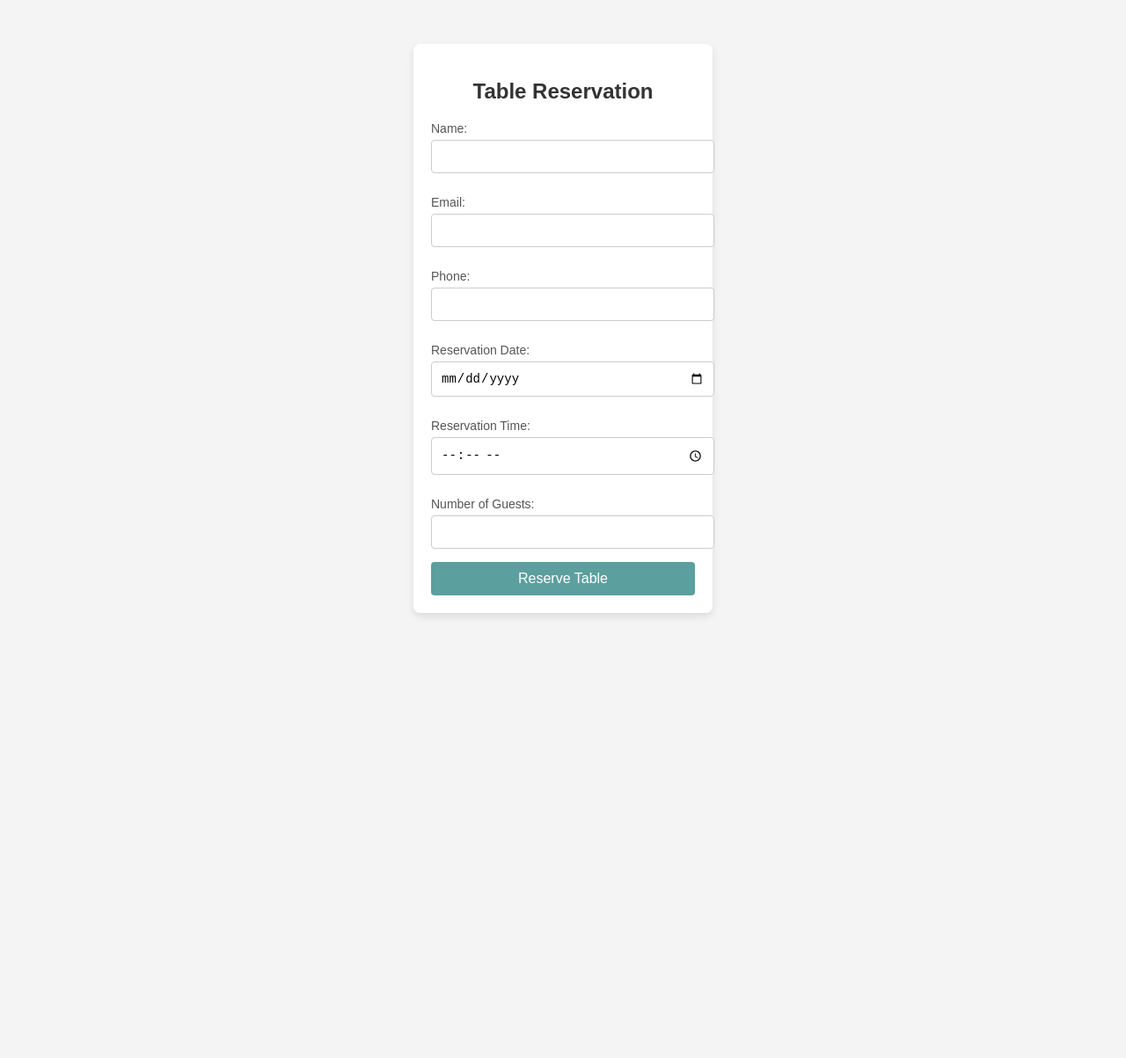
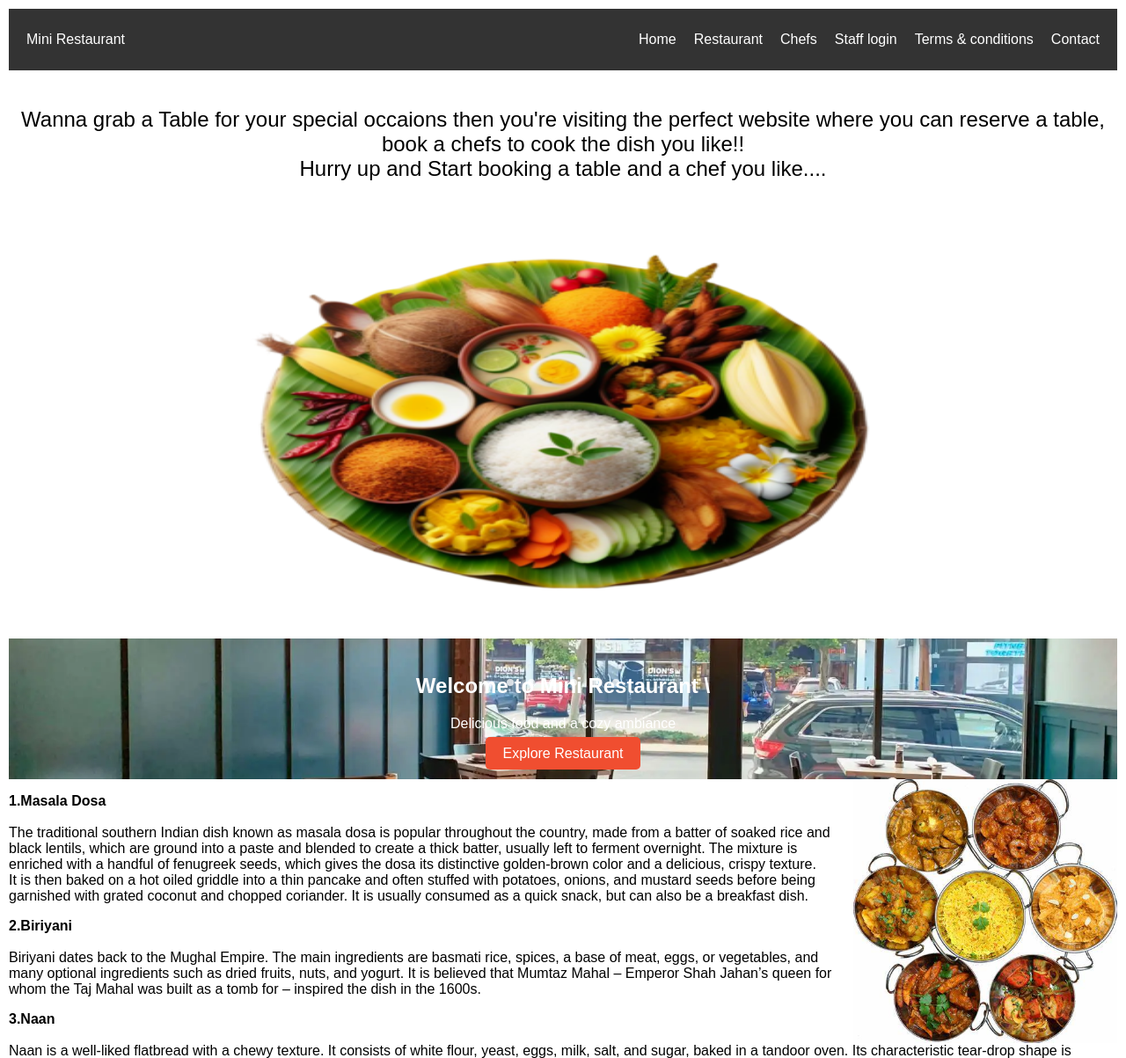
Before and after one commit to SinchanaR19/restaurant, a plain HTML site: page index.html in a window 1280 px wide. Shown: the top 1203 px of the page at 88% size. Before the commit the page ends 800 px from the top, so only its background shows below. Drawn offline with Linux system fonts and the light colour scheme; files whose address does not match are found by name.

Commit message:
index.html

```diff
--- a/index.html
+++ b/index.html
@@ -1,35 +1,94 @@
 <!DOCTYPE html>
 <html lang="en">
 <head>
-    <meta charset="UTF-8">
-    <meta name="viewport" content="width=device-width, initial-scale=1.0">
-    <title>Table Reservation</title>
-    <link rel="stylesheet" href="style.css">
+  <meta charset="UTF-8">
+  <meta name="viewport" content="width=device-width, initial-scale=1.0">
+  <title>Mini Restaurant</title>
+  <link rel="stylesheet" href="mini.css">
+  <link rel="stylesheet" href="mini.js">
+  <link rel="stylesheet" href="https://cdnjs.cloudflare.com/ajax/libs/font-awesome/6.7.1/css/all.min.css" integrity="sha512-5Hs3dF2AEPkpNAR7UiOHba+lRSJNeM2ECkwxUIxC1Q/FLycGTbNapWXB4tP889k5T5Ju8fs4b1P5z/iB4nMfSQ==" crossorigin="anonymous" referrerpolicy="no-referrer" />
 </head>
 <body>
-    <div class="reservation-container">
-        <h2>Table Reservation</h2>
-        <form action="reserve.php" method="POST">
-            <label for="name">Name:</label>
-            <input type="text" id="name" name="name" required>
+  <header class="navbar">
+    <div class="logo">Mini Restaurant </div>
+    <nav>
+      <ul class="nav-links">
+        <li><a href="home.html">Home</a></li>
+        <li><a href="restaurant.html">Restaurant</a></li>
+ 	      <li><a href="chef.html">Chefs</a></li>
+	      <li><a href="staff.html">Staff login</a></li>
+        <li><a href="terms.html">Terms & conditions</a></li>
+        <li><a href="contact.html">Contact</a></li>
+      </ul>
+    </nav>
+  </header>
+  <br>
+  <center><p style="font-size:x-large;">Wanna grab a Table for your special occaions then you're visiting the perfect website where you can reserve a table, book a chefs to cook the dish you like!!<br>Hurry up and Start booking a table and a chef you like....
+  </p></center>
+  <section class="container">
+  <div class="slider-wrapper">
+    <div class="slider">
+      <img src="C:\Users\Dell\OneDrive\Desktop\miniproject\p1.png" id="slide-1" alt="f1" >
+      <img src="C:\Users\Dell\OneDrive\Desktop\miniproject\p2.jpg" id="slide-2" alt="f2" >
+      <img src="C:\Users\Dell\OneDrive\Desktop\miniproject\p3.jpg" id="slide-3" alt="f3">
+      <img src="C:\Users\Dell\OneDrive\Desktop\miniproject\p4.jpg"alt="f4" id="slide-4" >
+      <img src="C:\Users\Dell\OneDrive\Desktop\miniproject\p7.jpg" alt="f5" id="slide-5">
+      <img src="C:\Users\Dell\OneDrive\Desktop\miniproject\p5.png" alt="f6" id="slide-6" >
+  </div>
+  </div>
+  <div class="slider-nav">
+    <a href="#slide-1"></a>
+    <a href="#slide-2"></a>
+    <a href="#slide-3"></a>
+    <a href="#slide-4"></a>
+    <a href="#slide-5"></a>
+    <a href="#slide-6"></a>
+  </div>
+</section>
+  <section id="home" class="hero">
+    <h1>Welcome to Mini Restaurant \</h1>
+    <p>Delicious food and a cozy ambiance</p>
+    <a href="C:\Users\Dell\OneDrive\Desktop\miniproject\restaurant.html" class="btn">Explore Restaurant</a>
+  </section>
+  <div>
+    <img src="C:\Users\Dell\OneDrive\Desktop\miniproject\pp1.jpg" alt="no img" align="right" width="300 px" height="300px">
+    <p>
+      <b>1.Masala Dosa</b><br>
+    <br>The traditional southern Indian dish known as masala dosa is popular throughout the country, made from a batter of soaked rice and black lentils, which are ground into a paste and blended to create a thick batter, usually left to ferment overnight. The mixture is enriched with a handful of fenugreek seeds, which gives the dosa its distinctive golden-brown color and a delicious, crispy texture.
+     <br> It is then baked on a hot oiled griddle into a thin pancake and often stuffed with potatoes, onions, and mustard seeds before being garnished with grated coconut and chopped coriander. It is usually consumed as a quick snack, but can also be a breakfast dish.
+    </p>
+    <p>
+      <b>2.Biriyani</b><br>
+     <br>Biriyani dates back to the Mughal Empire. The main ingredients are basmati rice, spices, a base of meat, eggs, or vegetables, and many optional ingredients such as dried fruits, nuts, and yogurt. It is believed that Mumtaz Mahal – Emperor Shah Jahan’s queen for whom the Taj Mahal was built as a tomb for – inspired the dish in the 1600s.
+    </p>
+      <b>3.Naan</b><br>
+    <br>Naan is a well-liked flatbread with a chewy texture. It consists of white flour, yeast, eggs, milk, salt, and sugar, baked in a tandoor oven. Its characteristic tear-drop shape is achieved due to the way that the dough droops as it cooks on the tandoor walls.
+    </p>
+    <p>
+      <b>4.Butter Chicken</b> <br>
+      <br>A dish of tender chicken in a mildly spiced tomato sauce. It’s traditionally cooked in a tandoor (a cylindrical clay oven). The gravy is always made first by boiling down fresh tomato, garlic, and cardamom into a bright red pulp. This pulp is then pureed after cooling. Butter, various spices, and khoa (dried whole milk) is then added. The dish originated in Delhi during the 1950s.
+    </p>
+    <p>
+  </div>
+  <center><h3>Demo Video</h3></center><br>
+  <video src="C:\Users\Dell\Videos\Screen Recordings\Screen Recording 2024-12-21 124235.mp4" controls="controls" width="100%" type="video/mp4" align="center">Demo video </video>
+  <section id="about" class="about">
+    <h2>About Us</h2>
+    <p>We are passionate about providing the best dining experience to our customers.</p>
+  </section>
 
-            <label for="email">Email:</label>
-            <input type="email" id="email" name="email" required>
+  <section id="contact" class="contact">
+    <h2>Contact Us</h2>
+    <p>Email: bec223069@tjohngroup.com</p>
+    <p>Phone: 8105622136</p>
+    <a href="callto:8105622136" class="icon-link call-icon"><i class="fa-solid fa-phone"></i></a>
+    <a href="mailto:sinchana2919@gmail.com" class="icon-link email-icon"><i class="fa-regular fa-envelope"></i></a>
+    <a href="https://www.linkedin.com/in/sinchana-r-0bb9b825a?utm_source=share&utm_campaign=share_via&utm_content=profile&utm_medium=android_app" class="icon-link linkedin-icon"><i class="fab fa-linkedin"></i></a>
+    <a href="https://www.instagram.com/sincxu_pvt/profilecard/?igsh=MXBqaXE2eXhyZXFnYg==" class="icon-link instagram-icon"><i class="fa-brands fa-instagram"></i></a>
+  </section>
 
-            <label for="phone">Phone:</label>
-            <input type="tel" id="phone" name="phone" required>
-
-            <label for="reservation_date">Reservation Date:</label>
-            <input type="date" id="reservation_date" name="reservation_date" required>
-
-            <label for="reservation_time">Reservation Time:</label>
-            <input type="time" id="reservation_time" name="reservation_time" required>
-
-            <label for="guests">Number of Guests:</label>
-            <input type="number" id="guests" name="guests" required min="1">
-
-            <button type="submit">Reserve Table</button>
-        </form>
-    </div>
+  <footer class="footer">
+    <p>&copy; 2024 Mini Restaurant  All rights reserved.</p>
+  </footer>
 </body>
 </html>
```
